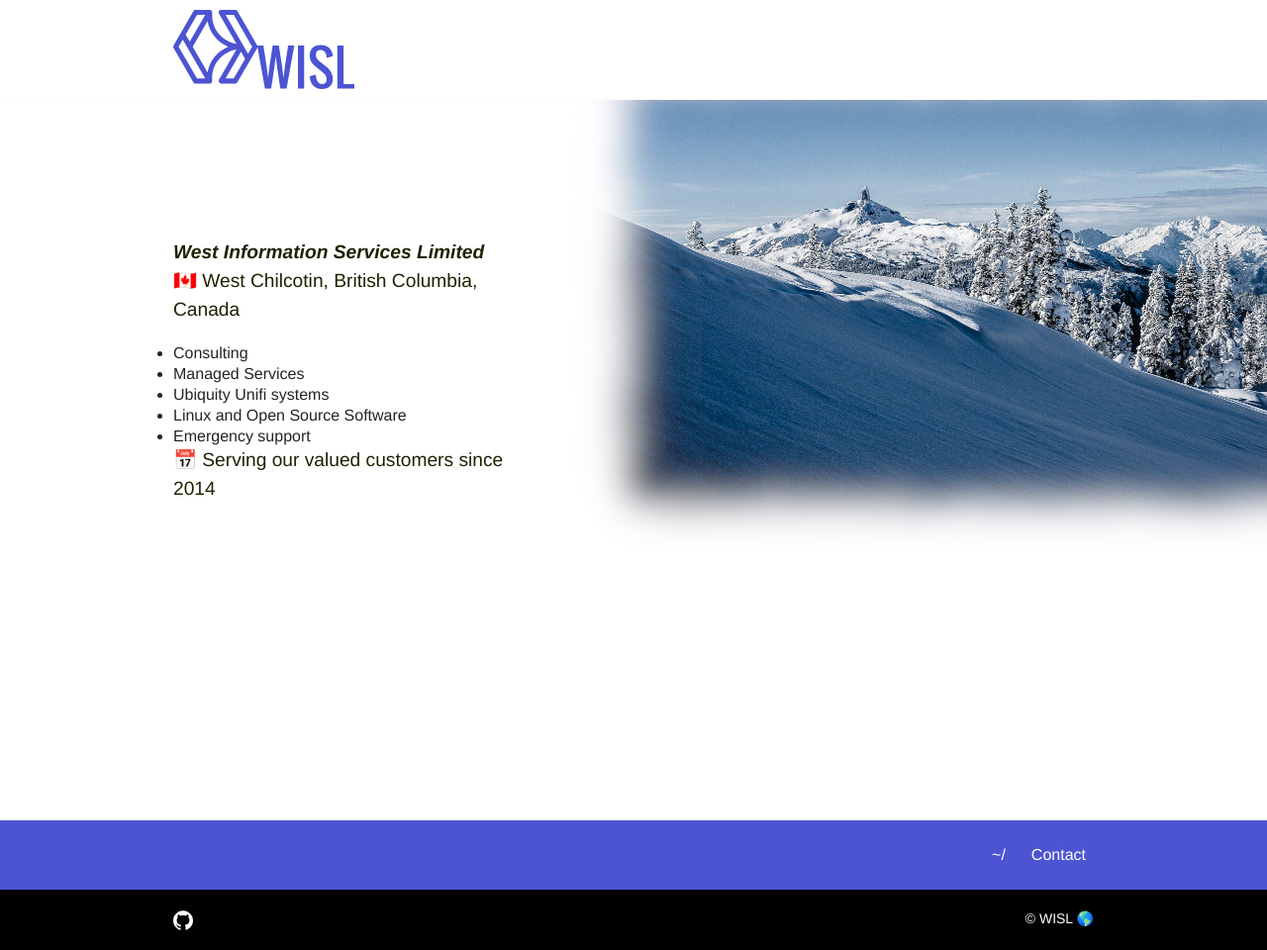
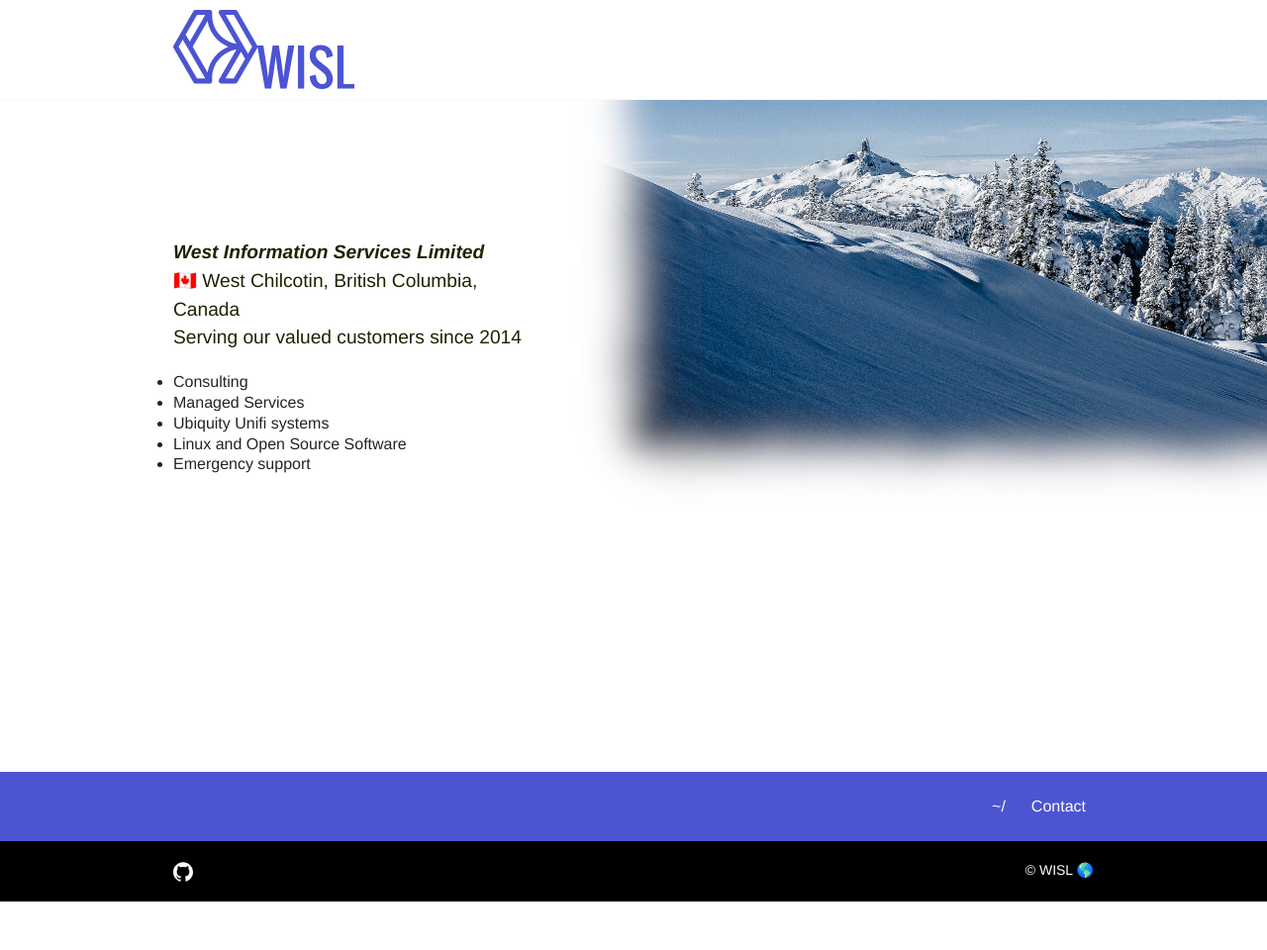
Before and after one commit to wisl-wisl/wisl-wisl.github.io, a Jekyll site: the page built from index.md, in a window 1280 px wide. Shown: the whole page at 99% size. Built offline with Jekyll 4.4.1, drawn with Linux system fonts in a browser that asks for light colours; after the commit the page ends 911 px from its top, so only the background shows below that.

```diff
--- a/index.md
+++ b/index.md
@@ -9,12 +9,11 @@ intro_image_hide_on_mobile: false
 
 ***West Information Services Limited***
 🇨🇦 West Chilcotin, British Columbia, Canada
+Serving our valued customers since 2014
+
 
 * Consulting
 * Managed Services
 * Ubiquity Unifi systems
 * Linux and Open Source Software
 * Emergency support
-
-
-📅 Serving our valued customers since 2014
```
